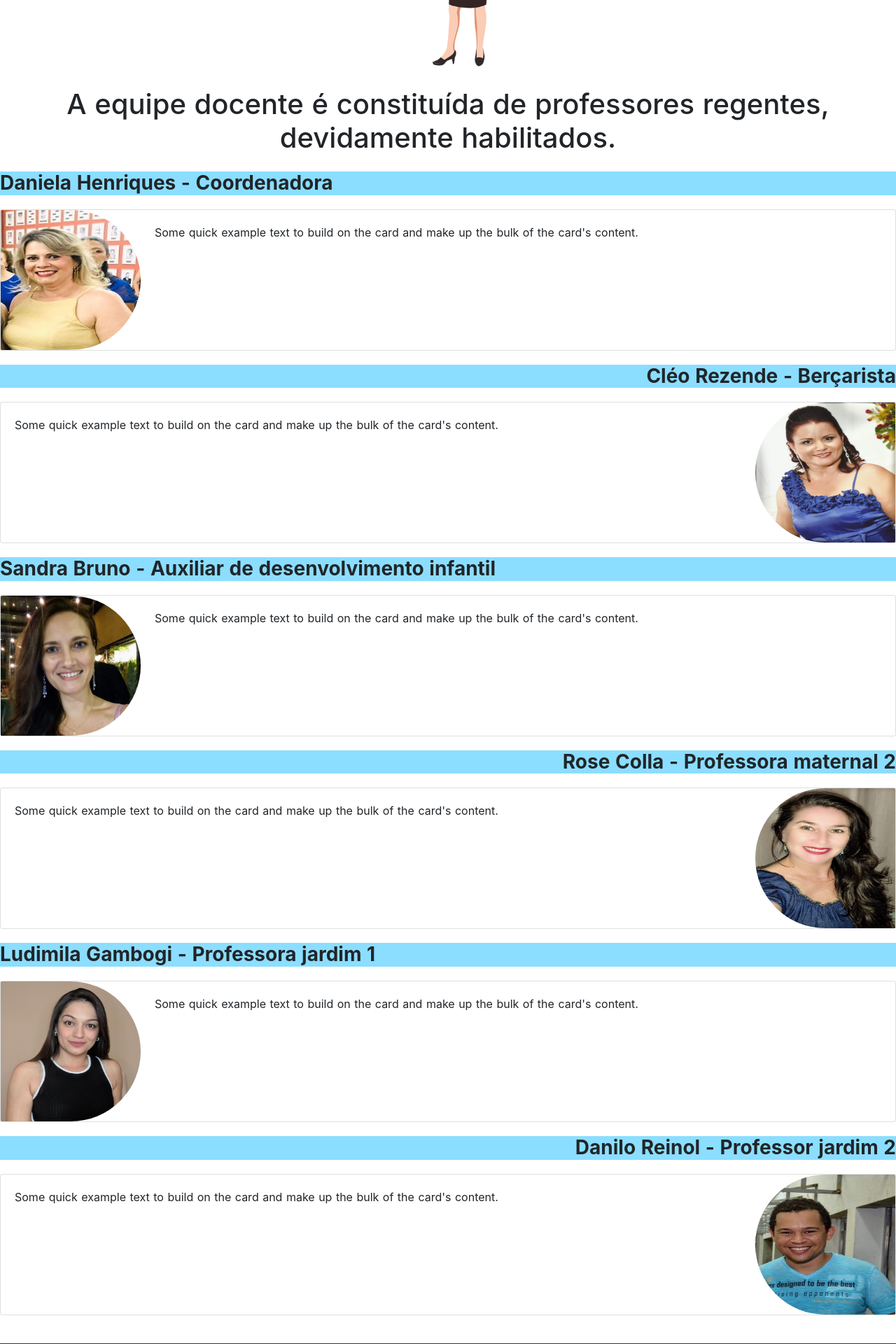
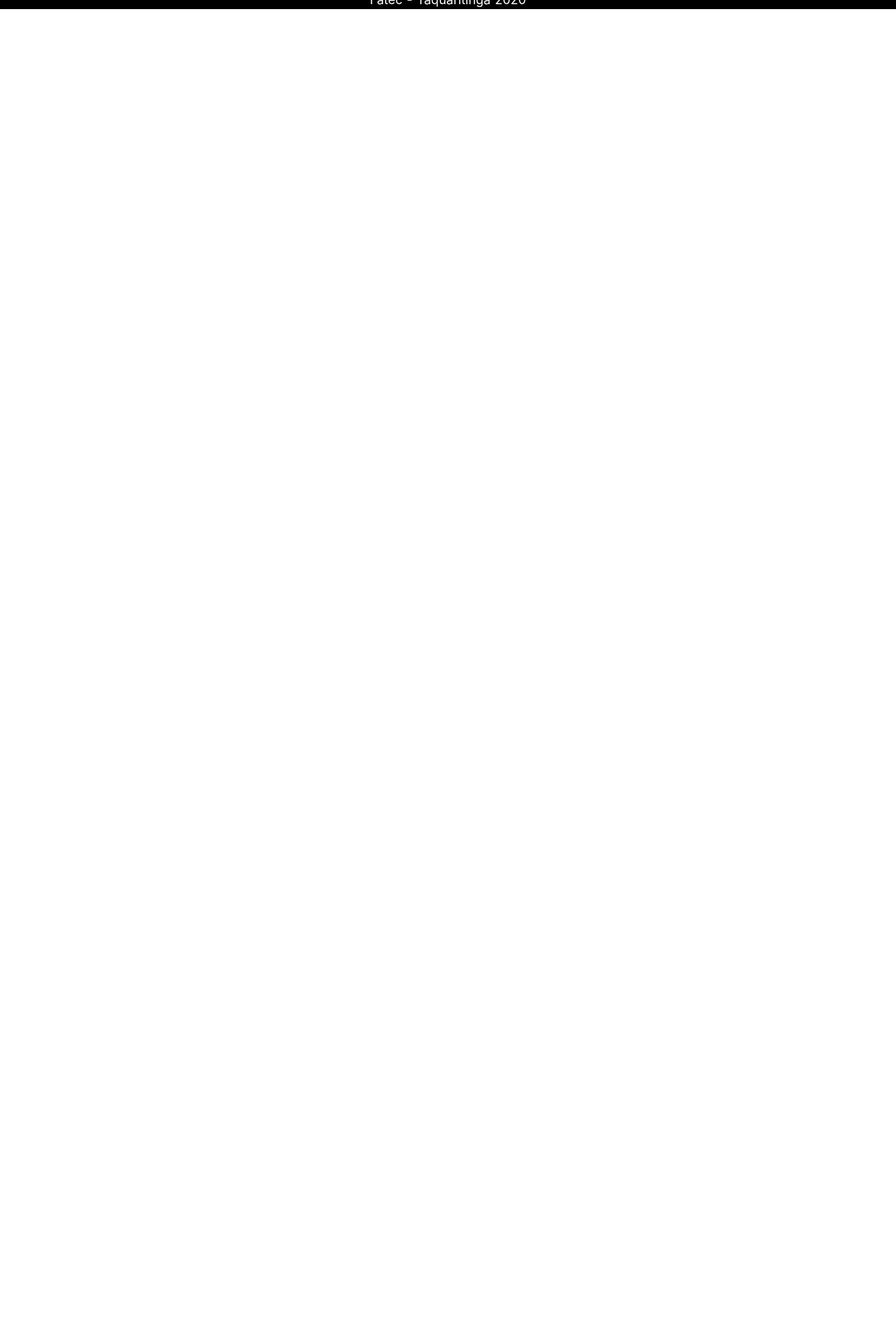
Before and after one commit to BrSouza98/vilo-app, a Nuxt app: page /corpodocente in a window 1280 px wide. Shown: the part 480-2400 px from the top of the page at 70% size. After the commit the page ends 800 px from the top, so only its background shows below. Built offline with nearby package versions, Linux system fonts and the light colour scheme.

Commit message:
Revert "ok"
This reverts commit e2c09c74329c871bc22a0e24950b411757f07e11.

```diff
--- a/pages/corpodocente.vue
+++ b/pages/corpodocente.vue
@@ -1,134 +1,15 @@
 <template>
-  <div class="corfundo">
-    <div class="centro margem2">
-      <h1>Corpo Docente</h1>
-      <p><img class="img1" src="~/assets/lousa.png" alt="" /></p>
-      <h1>
-        A equipe docente é constituída de professores regentes, devidamente
-        habilitados.
-      </h1>
-    </div>
-    <div class="mt-4 corfundo">
-      <h3 class="margem cor"><b>Daniela Henriques - Coordenadora</b></h3>
-      <b-card
-        img-src="~/assets/coordenadora.jpg"
-        img-alt="Card image"
-        img-left
-        class="mb-3 margem"
-      >
-        <b-card-text>
-          Some quick example text to build on the card and make up the bulk of
-          the card's content.
-        </b-card-text>
-      </b-card>
-
-      <h3 class="nomeDocentesDireita margem cor">
-        <b>Cléo Rezende - Berçarista</b>
-      </h3>
-      <b-card
-        class="margem"
-        img-src="~/assets/prof1.jpg"
-        img-alt="Card image"
-        img-right
-      >
-        <b-card-text>
-          Some quick example text to build on the card and make up the bulk of
-          the card's content.
-        </b-card-text>
-      </b-card>
-      <h3 class="margem cor">
-        <b>Sandra Bruno - Auxiliar de desenvolvimento infantil</b>
-      </h3>
-      <b-card
-        img-src="~/assets/prof2.jpg"
-        img-alt="Card image"
-        img-left
-        class="mb-3 margem"
-      >
-        <b-card-text>
-          Some quick example text to build on the card and make up the bulk of
-          the card's content.
-        </b-card-text>
-      </b-card>
-
-      <h3 class="nomeDocentesDireita margem cor">
-        <b>Rose Colla - Professora maternal 2</b>
-      </h3>
-      <b-card
-        class="margem"
-        img-src="~/assets/prof4.jpg"
-        img-alt="Card image"
-        img-right
-      >
-        <b-card-text>
-          Some quick example text to build on the card and make up the bulk of
-          the card's content.
-        </b-card-text>
-      </b-card>
-      <h3 class="margem cor"><b>Ludimila Gambogi - Professora jardim 1</b></h3>
-      <b-card
-        img-src="~/assets/ludimila.jpg"
-        img-alt="Card image"
-        img-left
-        class="mb-3 margem"
-      >
-        <b-card-text>
-          Some quick example text to build on the card and make up the bulk of
-          the card's content.
-        </b-card-text>
-      </b-card>
-
-      <h3 class="nomeDocentesDireita margem cor">
-        <b>Danilo Reinol - Professor jardim 2</b>
-      </h3>
-      <b-card
-        class="margem botton"
-        img-src="~/assets/prof3.jpg"
-        img-alt="Card image"
-        img-right
-      >
-        <b-card-text>
-          Some quick example text to build on the card and make up the bulk of
-          the card's content.
-        </b-card-text>
-      </b-card>
-    </div>
+  <div>
+    <h1>Olá!</h1>
   </div>
 </template>
 
 <script>
-export default {};
+export default {
+
+}
 </script>
 
 <style>
-.nomeDocentesDireita {
-  text-align: right;
-}
-img {
-  border-radius: 100%;
-  width: 200px;
-  height: 200px;
-}
-.img1 {
-  width: 350px;
-  height: 350px;
-}
-.margem {
-  margin-top: 20px;
-}
-.margem2 {
-  margin-top: 50px;
-}
-.centro {
-  text-align: center;
-}
-.cor {
-  background-color: rgb(139, 222, 255);
-}
-.corfundo {
-  background-color: #ffffff;
-}
-.botton {
-  margin-bottom: 40px;
-}
+
 </style>
```
